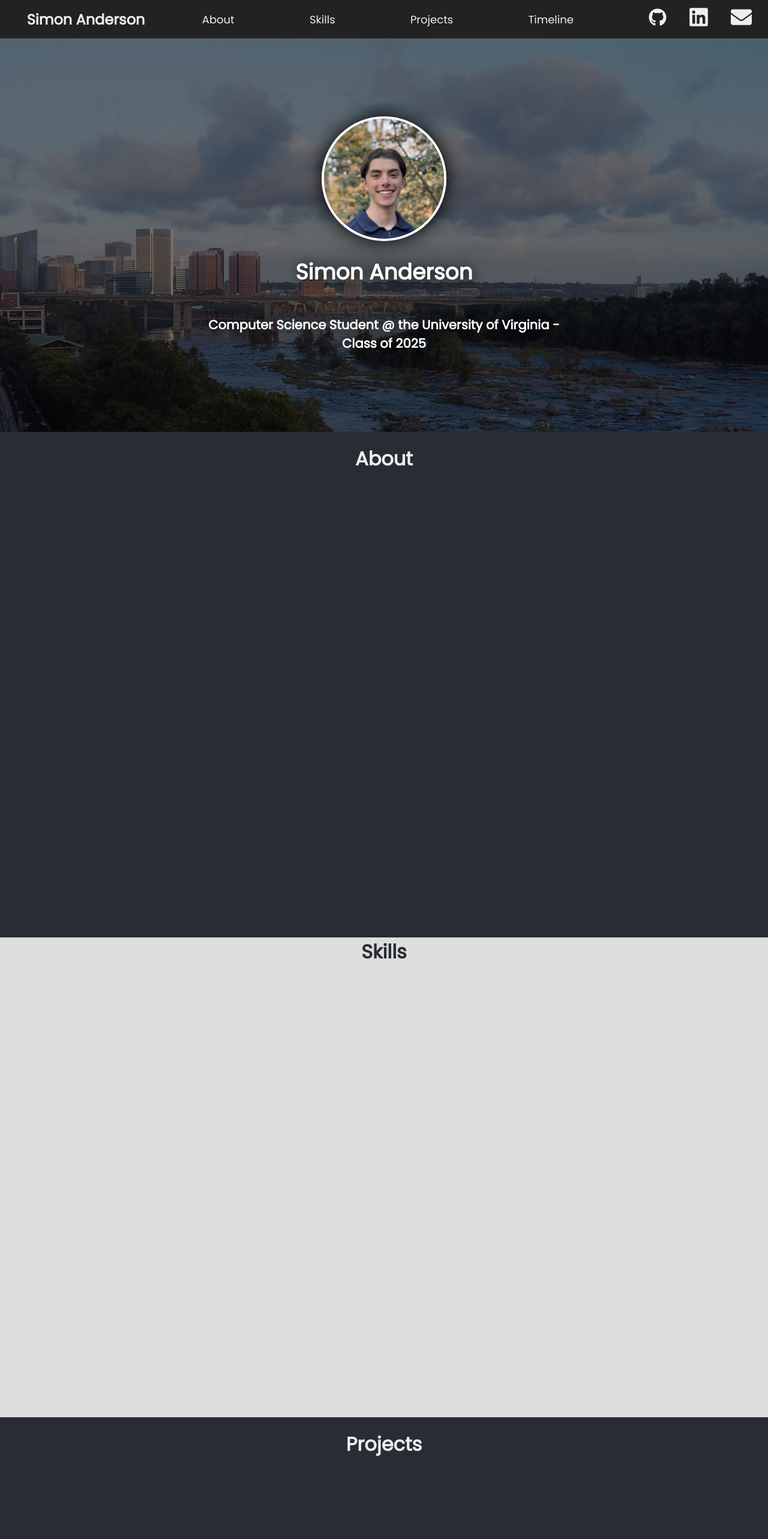
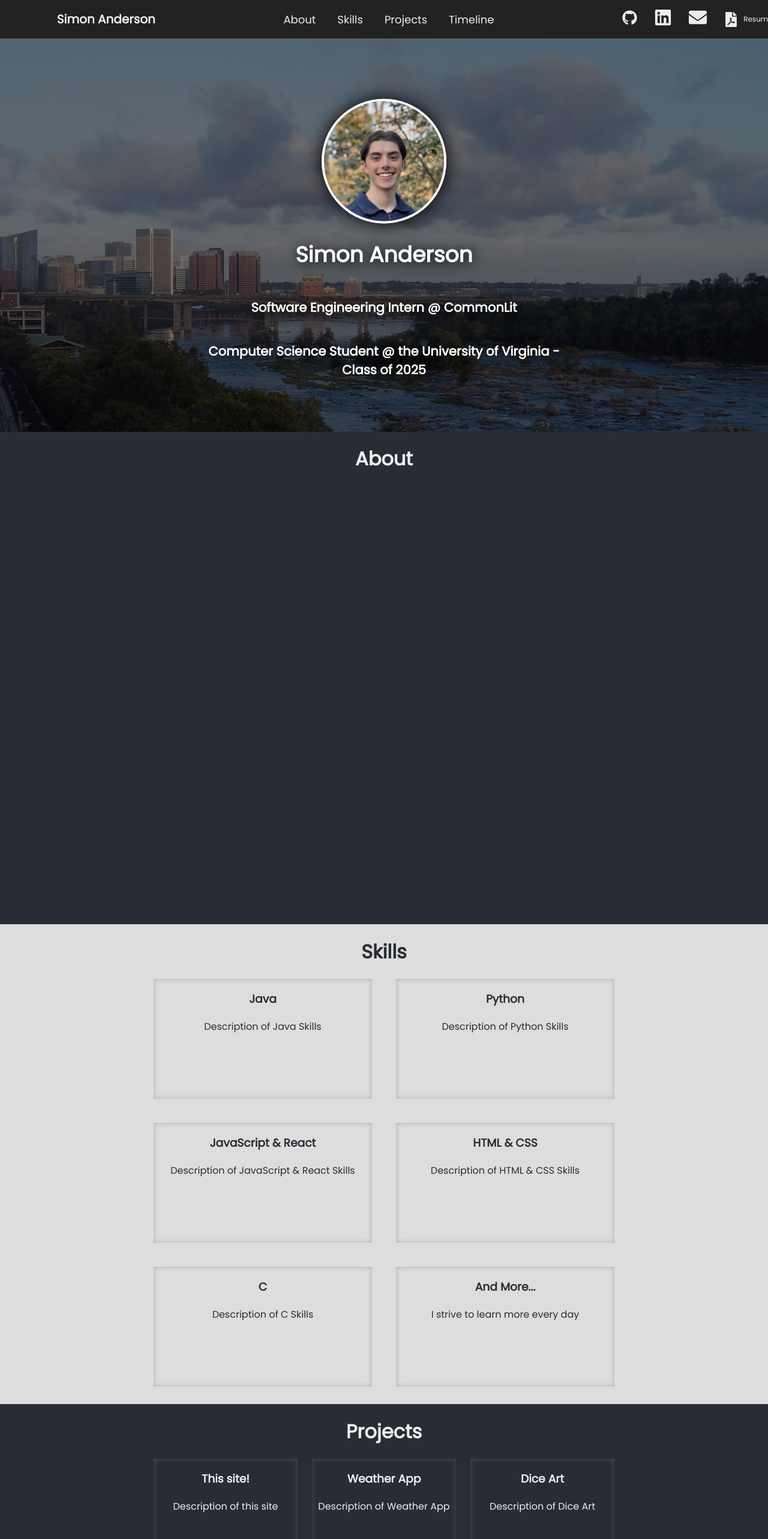
Before and after one commit to simonanderson16/Portfolio, a React (Create React App) app: page / in a window 1280 px wide. Shown: the top 2566 px of the page at 60% size. Built offline with nearby package versions, Linux system fonts and the light colour scheme.

Commit message:
started grid layout for projects and skills

```diff
--- a/package.json
+++ b/package.json
@@ -11,6 +11,7 @@
     "react-icons": "^4.8.0",
     "react-router-dom": "^6.11.1",
     "react-scripts": "5.0.1",
+    "styled-components": "^5.3.10",
     "web-vitals": "^2.1.4"
   },
   "scripts": {
--- a/public/styles.css
+++ b/public/styles.css
@@ -20,12 +20,30 @@
 }
 
 .nav-bar button {
-    font-size: large;
     border: transparent;
     background-color: transparent;
     color: #eee;
     cursor: pointer;
     margin-right: 3vmin;
+}
+
+.navigation-button {
+    font-size: 18px;
+    transition: all 0.4s ease;
+}
+
+.navigation-button:hover {
+    color:rgb(254, 202, 106);
+}
+
+.name-button {
+    font-size: 20px;
+    font-weight: bolder;
+    transition: all 0.4s ease;
+}
+
+.name-button:hover {
+    color: rgb(254, 202, 106);
 }
 
 .navbar-buttons {
@@ -40,8 +58,26 @@
     background-color: transparent;
     color: #eee;
     cursor: pointer;
-    margin-right: 3vmin;
+    margin-right: 2vmin;
+    transition: all 0.4s ease;
 }
+
+
+.button-links {
+    display: flex;
+}
+
+/*@media (max-width: 900px) {
+    .button-links {
+      visibility: collapse;
+    }
+  }*/
+
+/*.button-links {
+    display: flex;
+    flex-direction: row;
+    margin-left: 1vmin;
+}*/
 
 .github-button:hover {
     color: #bf7fe4;
@@ -130,6 +166,9 @@
     background: #ddd;
     height: 100vh;
     color: #282c34;
+    display: flex;
+    flex-direction: column;
+    align-items: center;
   }
 
   .footer {
@@ -143,3 +182,49 @@
     color: #eee;
     margin-bottom: 0px;
   }
+
+  .skills-grid {
+    display: grid;
+    grid-template-columns: repeat(2, 1fr);
+    grid-template-rows: repeat(3, 1fr);
+    gap: 5vmin;
+    width: 60%;
+  }
+
+  .skill-item {
+    /*border: 1px solid #555;*/
+    box-shadow: inset 0 0 10px rgba(0, 0, 0, 0.2);
+    height: 25vh;
+  }
+
+  .projects-container {
+    display: flex;
+    flex-direction: column;
+    align-items: center;
+  }
+
+  .projects-grid {
+    display: grid;
+    grid-template-columns: repeat(3, 1fr);
+    grid-template-rows: repeat(3, 1fr);
+    gap: 3vmin;
+    width: 60%;
+  }
+
+  .project-item {
+    /*border: 1px solid #222;*/
+    box-shadow: inset 0 0 10px rgba(247, 245, 245, 0.15);
+    height: 25vh;
+    cursor: pointer;
+  }
+
+  .timeline-items {
+    width: 50%;
+  }
+
+  .timeline-item {
+    display: flex;
+    flex-direction: row;
+    justify-content: space-between;
+    align-items: center;
+  }
--- a/src/components/ButtonLinks.js
+++ b/src/components/ButtonLinks.js
@@ -12,18 +12,22 @@ const openEmail = () => {
     window.open("mailto:uhx8bu@virginia.edu");
 };
 
+const openResume = () => {
+    window.open("https://drive.google.com/file/d/1AfXM1wI0m1gaMV1GRwxx-8MKmzY-LosY/view?usp=sharing");
+};
+
 export default function ButtonLinks() {
     return (
-        <>
-            <button className="github-button" onClick={openGithub}><FaGithub size={30}/></button>
-            <button className="linkedin-button" onClick={openLinkedin}><FaLinkedin size={35}/></button>
-            <button className="email-button" onClick={openEmail}><FaEnvelope size={35}/></button>
-            <button className="resume-button">
+        <div className="button-links">
+            <button className="github-button" onClick={openGithub}><FaGithub size={25}/></button>
+            <button className="linkedin-button" onClick={openLinkedin}><FaLinkedin size={30}/></button>
+            <button className="email-button" onClick={openEmail}><FaEnvelope size={30}/></button>
+            <button className="resume-button" onClick={openResume}>
                 <div className="resume-button-content">
-                    <FaFilePdf size={30}/>
+                    <FaFilePdf size={25}/>
                     <p style={{marginLeft: '1vmin', marginRight: '1vmin', fontSize: '12px'}}>Resume</p>
                 </div>
             </button>
-        </>
-    );
+        </div>
+    )
 }
--- a/src/components/Intro.js
+++ b/src/components/Intro.js
@@ -11,6 +11,7 @@ export default function Intro() {
                     <img src={require("../images/PortfolioHeadshot.jpg")} className="headshot"></img>
                 </div>
                 <h1>Simon Anderson</h1>
+                <h3>Software Engineering Intern @ CommonLit</h3>
                 <h3>Computer Science Student @ the University of Virginia - Class of 2025</h3>
             </div>
         </div>
--- a/src/components/NavBar.js
+++ b/src/components/NavBar.js
@@ -2,6 +2,10 @@ import {FaGithub, FaLinkedin, FaEnvelope, FaFile, FaFilePdf} from "react-icons/f
 import ButtonLinks from "./ButtonLinks";
 
 export default function NavBar() {
+
+    const scrollToTop = () => {
+        window.scrollTo({top: 0, behavior: 'smooth'});
+    };
 
     const scrollToAbout = () => {
         const section = document.getElementById('about-section');
@@ -37,11 +41,13 @@ export default function NavBar() {
 
     return (
         <div className="nav-bar">
-        <h2>Simon Anderson</h2>
-        <button onClick={scrollToAbout}>About</button>
-        <button onClick={scrollToSkills}>Skills</button>
-        <button onClick={scrollToProjects}>Projects</button>
-        <button onClick={scrollToTimeline}>Timeline</button>
+        <button className="name-button" onClick={scrollToTop}>Simon Anderson</button>
+        <div className="nav-scroll-buttons">
+            <button className="navigation-button" onClick={scrollToAbout}>About</button>
+            <button className="navigation-button" onClick={scrollToSkills}>Skills</button>
+            <button className="navigation-button" onClick={scrollToProjects}>Projects</button>
+            <button className="navigation-button" onClick={scrollToTimeline}>Timeline</button>
+        </div>
         <div className="navbar-buttons">
             <ButtonLinks/>
         </div>
--- a/src/components/Projects.js
+++ b/src/components/Projects.js
@@ -1,7 +1,50 @@
 export default function Projects() {
+
+    const openWeatherAppRepo = () => {
+        window.open("https://github.com/simonanderson16/WeatherNewsApp.git");
+    }
+
     return (
         <div className="projects-container" id="projects-section">
-            <h1>Projects</h1>
+        <h1>Projects</h1>
+        <div className="projects-grid">
+            <div className="project-item">
+                <h3>This site!</h3>
+                <p>Description of this site</p>
+            </div>
+            <div className="project-item" onClick={openWeatherAppRepo}>
+                <h3>Weather App</h3>
+                <p>Description of Weather App</p>
+            </div>
+            <div className="project-item">
+                <h3>Dice Art</h3>
+                <p>Description of Dice Art</p>
+            </div>
+            <div className="project-item">
+                <h3>Tic-Tac-Toe</h3>
+                <p>Description of Tic-Tac-Toe</p>
+            </div>
+            <div className="project-item">
+                <h3>Tag</h3>
+                <p>Description of Tag Game</p>
+            </div>
+            <div className="project-item">
+                <h3>Wordle Clone</h3>
+                <p>Description of Wordle Clone</p>
+            </div>
+            <div className="project-item">
+                <h3>Quiz App</h3>
+                <p>Description of Quiz App</p>
+            </div>
+            <div className="project-item">
+                <h3>Course Review Simulation</h3>
+                <p>Description of Course Review</p>
+            </div>
+            <div className="project-item">
+                <h3>And more to come...</h3>
+                <p>Potential future projects</p>
+            </div>
         </div>
+    </div>
     );
 }
--- a/src/components/Skills.js
+++ b/src/components/Skills.js
@@ -2,6 +2,32 @@ export default function Skills() {
     return (
         <div className="skills-container" id="skills-section">
             <h1>Skills</h1>
+            <div className="skills-grid">
+                <div className="skill-item">
+                    <h3>Java</h3>
+                    <p>Description of Java Skills</p>
+                </div>
+                <div className="skill-item">
+                    <h3>Python</h3>
+                    <p>Description of Python Skills</p>
+                </div>
+                <div className="skill-item">
+                    <h3>JavaScript & React</h3>
+                    <p>Description of JavaScript & React Skills</p>
+                </div>
+                <div className="skill-item">
+                    <h3>HTML & CSS</h3>
+                    <p>Description of HTML & CSS Skills</p>
+                </div>
+                <div className="skill-item">
+                    <h3>C</h3>
+                    <p>Description of C Skills</p>
+                </div>
+                <div className="skill-item">
+                    <h3>And More...</h3>
+                    <p>I strive to learn more every day</p>
+                </div>
+            </div>
         </div>
     );
 }
--- a/src/components/Timeline.js
+++ b/src/components/Timeline.js
@@ -2,6 +2,28 @@ export default function Timeline() {
     return (
         <div className="timeline-container" id="timeline-section">
             <h1>Timeline</h1>
+            <div className="timeline-items">
+                <div className="timeline-item">
+                    <h3>Started Pursuing BS in Computer Science @ UVA</h3>
+                    <p>August 2021</p>
+                </div>
+                <div className="timeline-item">
+                    <h3>Forge Launch Program</h3>
+                    <p>December 2022 - May 2023</p>
+                </div>
+                <div className="timeline-item">
+                    <h3>Sotware Engineering Intern @ CommonLit</h3>
+                    <p>June - August 2023</p>
+                </div>
+                <div className="timeline-item">
+                    <h3>Teaching Assistant for Software Development Essentials</h3>
+                    <p>Ausust 2023 - Present</p>
+                </div>
+                <div className="timeline-item">
+                    <h3>Expected Graduation Date</h3>
+                    <p>May 2025</p>
+                </div>
+            </div>
         </div>
     );
 }
```
Also changed, not shown: 1 other file (tests, documents, lock files or other folders).
